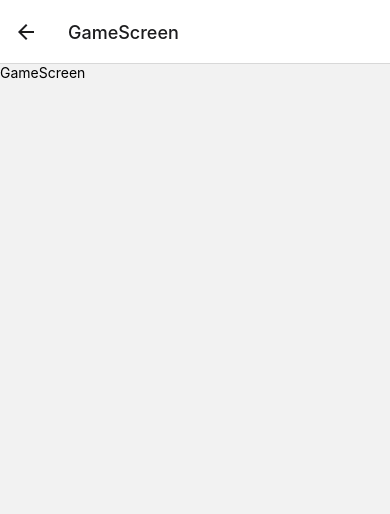
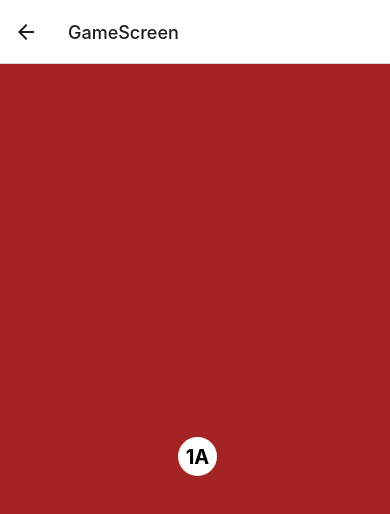
Before and after one commit to trkgrn/falling-letters-mobileapp, a React Native app: screen /GameScreen in a window 390 px wide. Shown: the top 514 px of the page. Built offline with nearby package versions, Linux system fonts and the light colour scheme.

Commit message:
Letter Card component added

```diff
--- a/src/components/GameScreen/GameScreen.style.tsx
+++ b/src/components/GameScreen/GameScreen.style.tsx
@@ -3,5 +3,8 @@ import { StyleSheet } from "react-native";
 export default StyleSheet.create({
   container: {
     flex: 1,
+    backgroundColor: "#a42424",
+    alignItems: "center",
+    justifyContent: "center",
   }
 });
--- a/src/components/GameScreen/GameScreen.tsx
+++ b/src/components/GameScreen/GameScreen.tsx
@@ -1,12 +1,13 @@
 import React from "react";
 import styles from "./GameScreen.style";
 import { Text, View } from "react-native";
+import LetterCard from "../LetterCard/LetterCard";
 
 const GameScreen = () => {
 
   return (
     <View style={styles.container}>
-      <Text>GameScreen</Text>
+      <LetterCard letter={{key:1,value:"A",isClicked:false}}/>
     </View>
   );
 }
--- /dev/null
+++ b/src/components/LetterCard/LetterCard.style.tsx
@@ -0,0 +1,44 @@
+import { Dimensions, StyleSheet } from "react-native";
+import Colors from "../../styles/Colors";
+import Fonts from "../../styles/Fonts";
+
+const deviceSize = Dimensions.get("window");
+
+
+const baseStyle=StyleSheet.create({
+  container:{
+    marginTop: 5,
+    marginLeft: 5,
+    width: deviceSize.width / 10,
+    height: deviceSize.width / 10,
+    textAlign: "center",
+    justifyContent: "center",
+    alignItems: "center",
+    borderStyle: "solid",
+    borderRadius: 20,
+  }
+});
+
+
+export default StyleSheet.create({
+  letterContainer: {
+    backgroundColor: Colors.defaultTitle,
+    ...baseStyle.container
+  },
+  letterContainerClicked: {
+    backgroundColor: '#6ac4c7',
+    borderWidth: 2,
+    borderColor: Colors.defaultTitle,
+    ...baseStyle.container
+  },
+  emptyContainer: {
+    backgroundColor: "transparent",
+    ...baseStyle.container
+  },
+  text: {
+    color: 'black',
+    fontSize: 20,
+    fontWeight: "bold"
+  }
+
+});
--- /dev/null
+++ b/src/components/LetterCard/LetterCard.tsx
@@ -0,0 +1,33 @@
+import { Text, TouchableWithoutFeedback, View } from "react-native";
+import styles from "./LetterCard.style";
+import { FC } from "react";
+
+interface ILetterCardProps {
+  letter: any;
+  onCardPress?: () => void;
+}
+const LetterCard:FC<ILetterCardProps> = ({letter,onCardPress}) => {
+
+
+    if (letter.isClicked) {
+      return (
+        <TouchableWithoutFeedback onPress={onCardPress}>
+          <View style={styles.letterContainerClicked}>
+            <Text style={styles.text}>{letter.value}</Text>
+          </View>
+        </TouchableWithoutFeedback>);
+    }else {
+      return (
+      letter.value !== "" ?
+        <TouchableWithoutFeedback onPress={onCardPress}>
+          <View style={styles.letterContainer}>
+            <Text style={styles.text}>{letter.key+letter.value}</Text>
+          </View>
+        </TouchableWithoutFeedback>
+        :
+        <View style={styles.emptyContainer}></View>
+      );
+    }
+};
+
+export default LetterCard;
--- /dev/null
+++ b/src/components/LetterCard/index.js
@@ -0,0 +1 @@
+export default './LetterCard'
```
